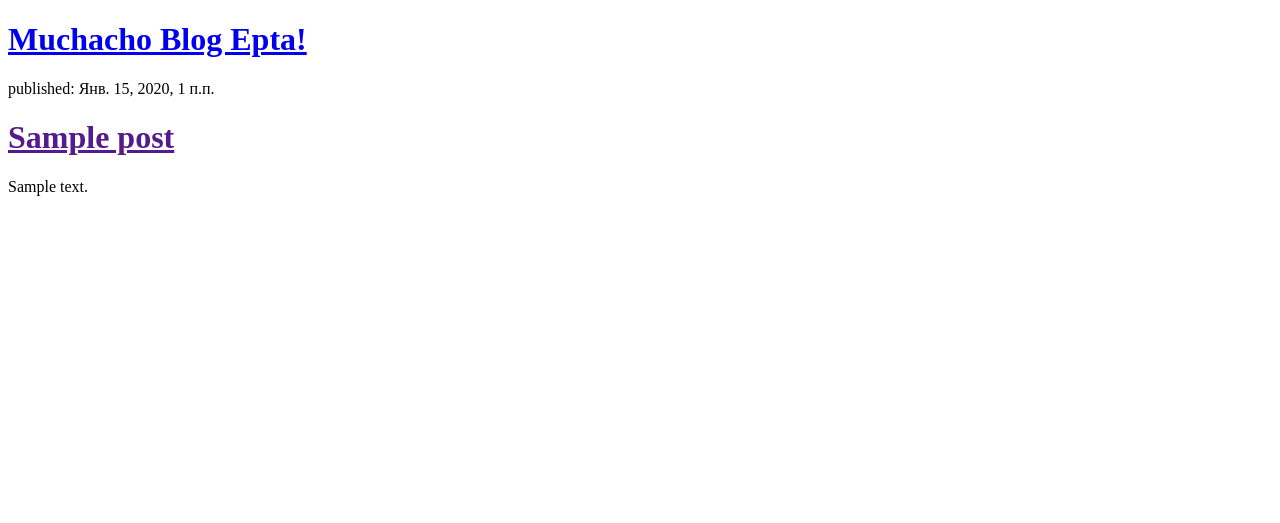
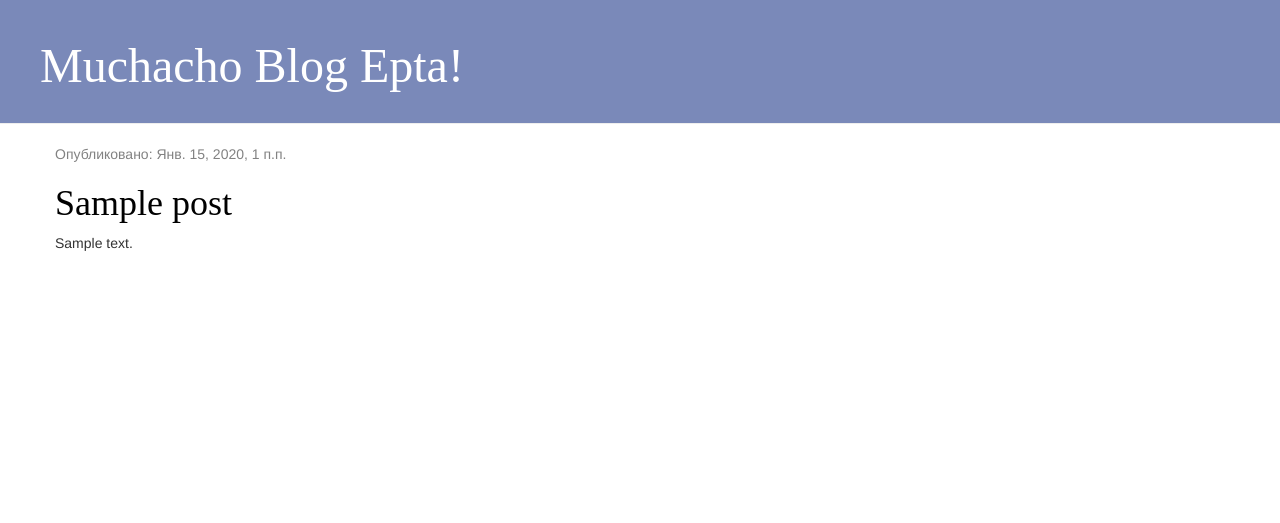
Before and after one commit to Kotof/my-first-blog, a Django app: page / in a window 1280 px wide. Shown: the top 523 px of the page. Run offline with Django 3.2, Linux system fonts and the light colour scheme; tables that the repository leaves empty hold one stand-in row (values such as "Sample post"); some libraries are stand-ins or nearby versions.

Commit message:
Added view and template for detailed blog post as well as CSS for the site

```diff
--- /dev/null
+++ b/blog/static/css/blog.css
@@ -0,0 +1,46 @@
+.page-header {
+    background-color: #7a89b9;
+    margin-top: 0;
+    padding: 20px 20px 20px 40px;
+}
+
+.page-header h1, .page-header h1 a, .page-header h1 a:visited, .page-header h1 a:active {
+    color: #ffffff;
+    font-size: 36pt;
+    text-decoration: none;
+}
+
+.content {
+    margin-left: 40px;
+}
+
+h1, h2, h3, h4 {
+    font-family: 'Shnobel';
+}
+
+.date {
+    color: #828282;
+}
+
+.save {
+    float: right;
+}
+
+.post-form textarea, .post-form input {
+    width: 100%;
+}
+
+.top-menu, .top-menu:hover, .top-menu:visited {
+    color: #ffffff;
+    float: right;
+    font-size: 26pt;
+    margin-right: 20px;
+}
+
+.post {
+    margin-bottom: 70px;
+}
+
+.post h1 a, .post h1 a:visited {
+    color: #000000;
+}
--- /dev/null
+++ b/blog/templates/blog/base.html
@@ -0,0 +1,28 @@
+<!DOCTYPE html>
+{% load static %}
+<html>
+
+<head>
+    <title>Моя прелесть!</title>
+    <link rel="stylesheet" href="//maxcdn.bootstrapcdn.com/bootstrap/3.2.0/css/bootstrap.min.css">
+    <link rel="stylesheet" href="//maxcdn.bootstrapcdn.com/bootstrap/3.2.0/css/bootstrap-theme.min.css">
+    <link href="https://fonts.googleapis.com/css?family=Lobster&subset=latin,cyrillic" rel="stylesheet" type="text/css">
+    <link rel="stylesheet" href="{% static 'css/blog.css' %}">
+</head>
+
+<body>
+    <div class="page-header">
+        <h1><a href="/">Muchacho Blog Epta!</a></h1>
+    </div>
+
+    <div class="content container">
+        <div class="row">
+            <div class="col-md-8">
+                {% block content %}
+                {% endblock %}
+            </div>
+        </div>
+    </div>
+</body>
+
+</html>
--- a/blog/templates/blog/post_list.html
+++ b/blog/templates/blog/post_list.html
@@ -1,22 +1,13 @@
-<!DOCTYPE html>
-<html>
+{% extends 'blog/base.html' %}
 
-<head>
-    <title>Моя прелесть!</title>
-</head>
-
-<body>
-    <div>
-        <h1><a href="/">Muchacho Blog Epta!</a></h1>
-    </div>
-
+{% block content %}
     {% for post in posts %}
-    <div>
-        <p>published: {{ post.published_date }}</p>
-        <h1><a href="">{{ post.title }}</a></h1>
-        <p>{{ post.text|linebreaksbr }}</p>
-    </div>
+        <div class="post">
+            <div class="date">
+                <p>Опубликовано: {{ post.published_date }}</p>
+            </div>
+            <h1><a href="{% url 'post_detail' pk=post.pk %}">{{ post.title }}</a></h1>
+            <p>{{ post.text|linebreaksbr }}</p>
+        </div>
     {% endfor %}
-</body>
-
-</html>
+{% endblock %}
--- a/blog/urls.py
+++ b/blog/urls.py
@@ -3,4 +3,5 @@ from . import views
 
 urlpatterns = [
     path('', views.post_list, name='post_list'),
+    path('post/<int:pk>/', views.post_detail, name='post_detail'),
 ]
--- a/blog/views.py
+++ b/blog/views.py
@@ -1,4 +1,4 @@
-from django.shortcuts import render
+from django.shortcuts import render, get_object_or_404
 from django.utils import timezone
 from .models import Post
 
@@ -10,3 +10,8 @@ def post_list(request):
 def post_list(request):
     posts = Post.objects.filter(published_date__lte=timezone.now()).order_by('published_date')
     return render(request, 'blog/post_list.html', {'posts': posts})
+
+
+def post_detail(request, pk):
+    post = get_object_or_404(Post, pk=pk)
+    return render(request, 'blog/post_detail.html', {'post': post})
```
Also changed, not shown: blog/templates/blog/post_detail.html (added, +13 -0 lines).
